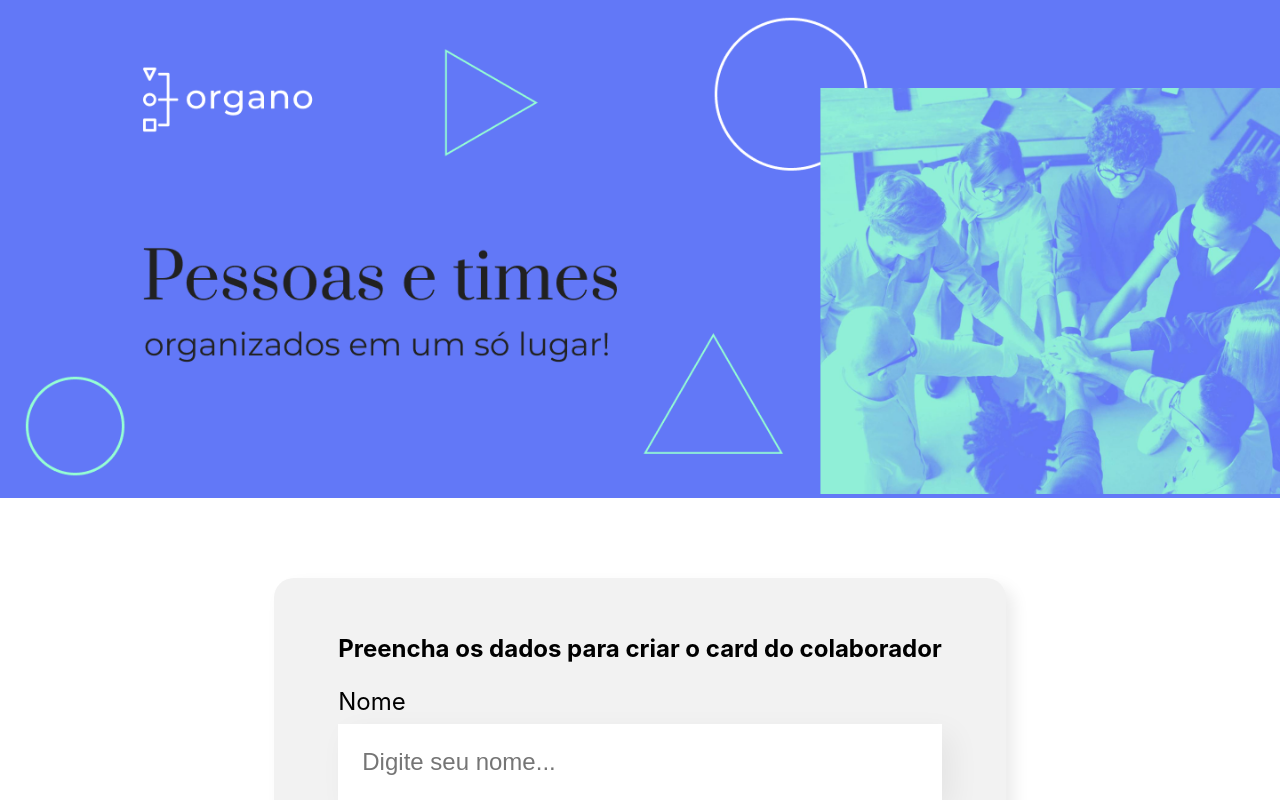
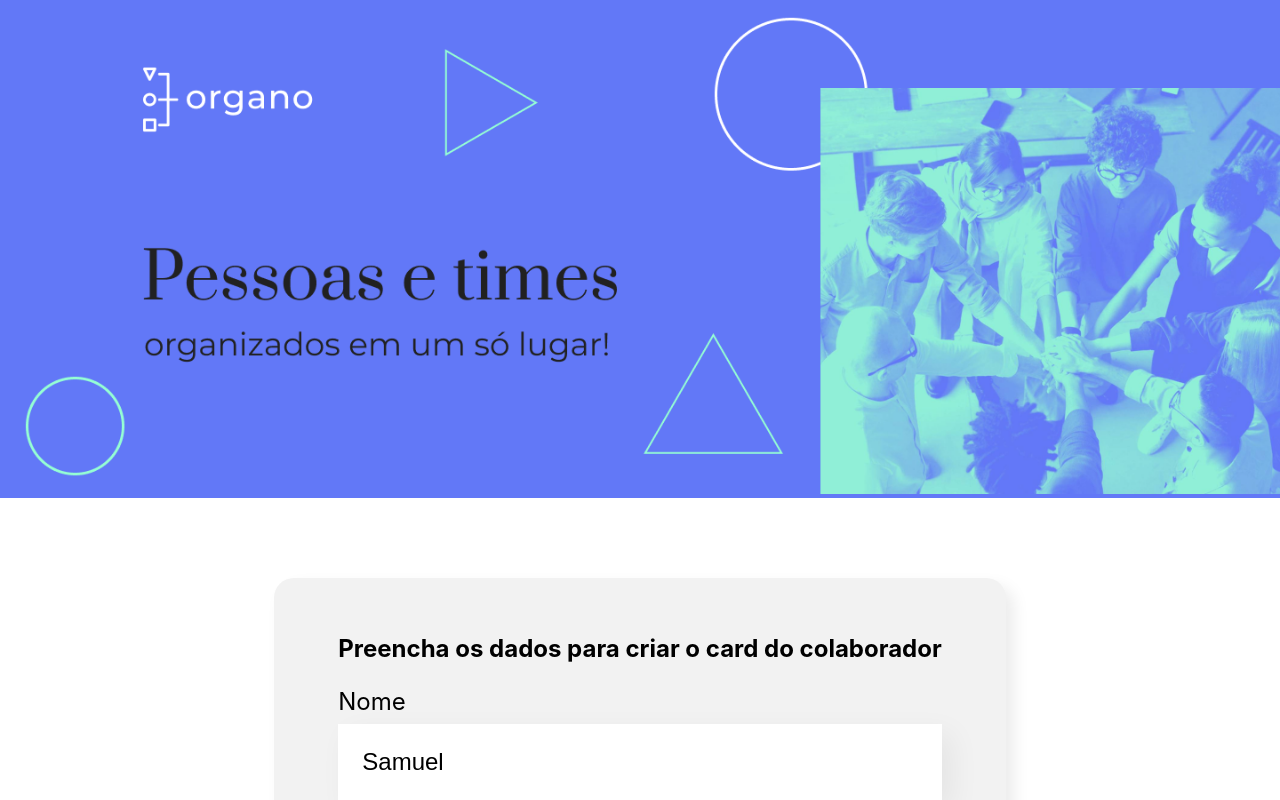
Before and after one commit to Smkhb/organograma, a React (Create React App) app: page / in a window 1280 px wide. Shown: the top 800 px of the page. Built offline with nearby package versions, Linux system fonts and the light colour scheme.

Commit message:
Manipulando o input do usuário

```diff
--- a/src/componentes/CampoTexto/index.js
+++ b/src/componentes/CampoTexto/index.js
@@ -2,12 +2,20 @@ import './CampoTexto.css'
 const CampoTexto = (props)=> {
 
     const placeholderModificada = `${props.placeholder}...`
+
+    let valor = 'Samuel'
+
+    const aoDigitado = (evento) => {
+        valor = evento.target.value
+        console.log(valor)
+    }
+
     return (
         <div className="campo-texto">
             <label>
             {props.label}
             </label>
-            <input required={props.obrigatorio} placeholder={placeholderModificada}/>
+            <input value={valor} onChange={aoDigitado} required={props.obrigatorio} placeholder={placeholderModificada}/>
         </div>
     )
 }
```
